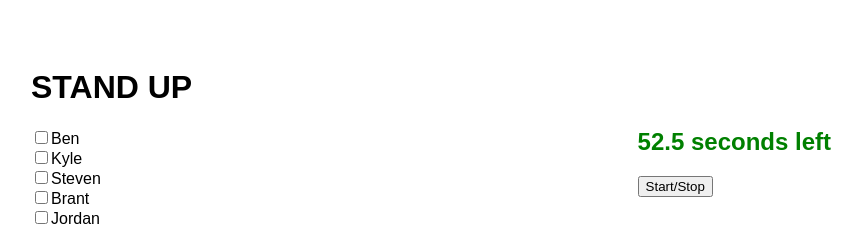
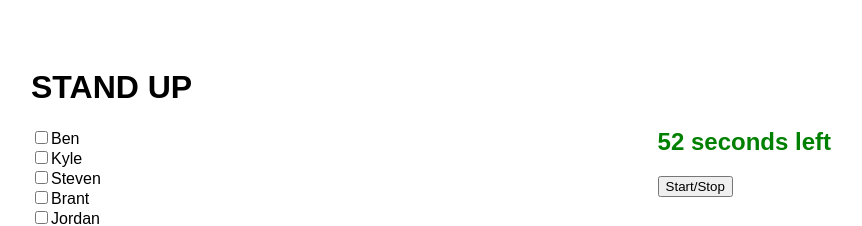
Before and after one commit to kel89/standup-timer, a React (Create React App) app: page / in a window 1280 px wide. Shown: the top 226 px of the page, without its empty margins (209-1071 px from the left). Built offline with nearby package versions, Linux system fonts and the light colour scheme.

Commit message:
int update

```diff
--- a/src/App.js
+++ b/src/App.js
@@ -40,7 +40,7 @@ const teamMembers = shuffle([
 "Isaac"
 ]);
 
-const TOTAL_SECONDS = 14*60/teamMembers.length;
+const TOTAL_SECONDS = parseInt(14*60/teamMembers.length);
 const LEFT_START = '-400px';
 
 function Timer({current}) {
```
